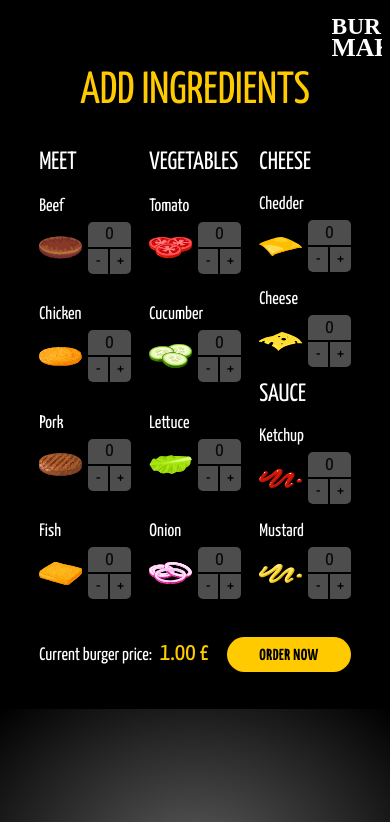
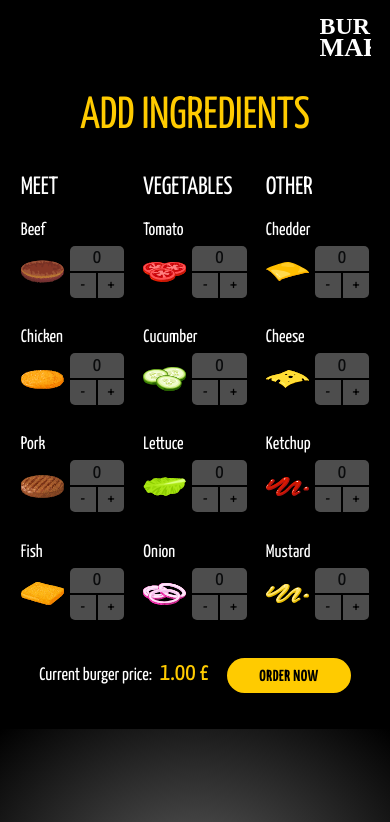
Before and after one commit to MazurMaciej/Burger-Maker, a React (Create React App) app: page /#/burger in a window 390 px wide. Shown: the top 822 px of the page. Built offline with nearby package versions, Linux system fonts and the light colour scheme.

Commit message:
fixed bugs with mobile devices

```diff
--- a/src/atoms/BurgerIngredient.js
+++ b/src/atoms/BurgerIngredient.js
@@ -1,5 +1,6 @@
 import React from 'react';
 import styled from 'styled-components';
+import { device } from '../assets/data/mediaQueries';
 
 import { IngredientsList } from '../assets/data/arrayWithIngredients';
 
@@ -75,4 +76,8 @@ const IngredientImage = styled.img`
   margin: 0 auto;
   width: 35%;
   margin-bottom: -14%;
+  @media ${device.mobileXL} {
+    width: 45%;
+    margin-bottom: -16%;
+  }
 `;
--- a/src/atoms/Title.js
+++ b/src/atoms/Title.js
@@ -37,5 +37,6 @@ const WelcomeTitle = styled.h1`
   }
   @media ${device.mobileXL} {
    font-size: 50px;
+    margin-top: 15vh;
   }
 `;
--- a/src/molecules/IngredientPanel.js
+++ b/src/molecules/IngredientPanel.js
@@ -38,6 +38,9 @@ const ContentDivColumn = styled.div`
     @media ${device.tablet} {
       width: 11vw;
   }
+    @media ${device.mobileXL} {
+      width: 14vw;
+  }
 `;
 
 const ContentDivRow = styled.div`
--- a/src/organisms/BurgerMakerViewLeft.js
+++ b/src/organisms/BurgerMakerViewLeft.js
@@ -116,18 +116,10 @@ const BurgerMakerViewLeft = ({ ingredients, ingredientsAdded, ingredientsRemove,
           {buildControls(4, 8)}
         </CategoryWrapper >
         <CategoryWrapper>
-          <LastCategoryWrapper>
-            <NameIngredientsCategory>
-              Cheese
+          <NameIngredientsCategory>
+            Other
           </NameIngredientsCategory>
-            {buildControls(8, 10)}
-          </LastCategoryWrapper>
-          <LastCategoryWrapper>
-            <NameIngredientsCategory>
-              Sauce
-          </NameIngredientsCategory>
-            {buildControls(10, 12)}
-          </LastCategoryWrapper>
+          {buildControls(8, 12)}
         </CategoryWrapper>
       </MainCategoryWrapper>
       <SummaryWrapper>
@@ -158,6 +150,9 @@ const MainCategoryWrapper = styled.div`
   }
     @media ${device.tablet} {
       width: 85%;
+  }
+    @media ${device.mobileXL} {
+      width: 95%;
   }
 `;
 
@@ -190,6 +185,6 @@ const Wrapper = styled.div`
     align-items: center;
   }
   @media ${device.tablet} {
-    padding-top: 4vh;
+    padding-top: 7vh;
   }
 `;
--- a/src/screens/BurgerMakerScreen.js
+++ b/src/screens/BurgerMakerScreen.js
@@ -8,7 +8,6 @@ import BurgerMakerViewRight from '../organisms/BurgerMakerViewRight';
 import { ingredientPrices } from '../assets/data/ingredientPrices';
 import PopupWithOrderScreen from './PopupWithOrderScreen';
 import logo from '../assets/img/logo.svg';
-// import MobileWIPScreen from '../screens/MobileWIPScreen';
 
 class BurgerMakerScreen extends React.Component {
   state = {
@@ -101,7 +100,6 @@ class BurgerMakerScreen extends React.Component {
           <Link to='/'><Logo src={logo} /></Link>
         </MainWrapper>
         {popupIsOpen ? <PopupWithOrderScreen togglePopup={togglePopup} newBurger={newBurger} /> : null}
-        {/* <MobileWIPScreen /> */}
       </>
     );
   };
@@ -129,8 +127,16 @@ const Logo = styled.img`
   @media ${device.tabletXL} {
     width: 10%;
     top: 2%;
+    bottom: auto;
   }
   @media ${device.tablet} {
     width: 13%;
+    right: 5%;
   }
+  /* @media ${device.mobileXL} {
+    width: 80px;
+    height: 40px;
+    right: 50%;
+    transform: translateX(50%)
+  } */
 `;
--- a/src/screens/WelcomeScreen.js
+++ b/src/screens/WelcomeScreen.js
@@ -68,9 +68,11 @@ const MainWrapper = styled.div`
   display: flex;
   flex-direction: column;
   font-family: 'Yanone Kaffeesatz';
-  height: 100vh;
   position: relative;
   width: 100%;
+  overflow: hidden;
+  max-height: 100vh;
+  max-height: -webkit-fill-available;
 `;
 
 const BurgerWrapper = styled.div`
```
Also changed, not shown: src/screens/MobileWIPScreen.js (deleted, +0 -40 lines).
